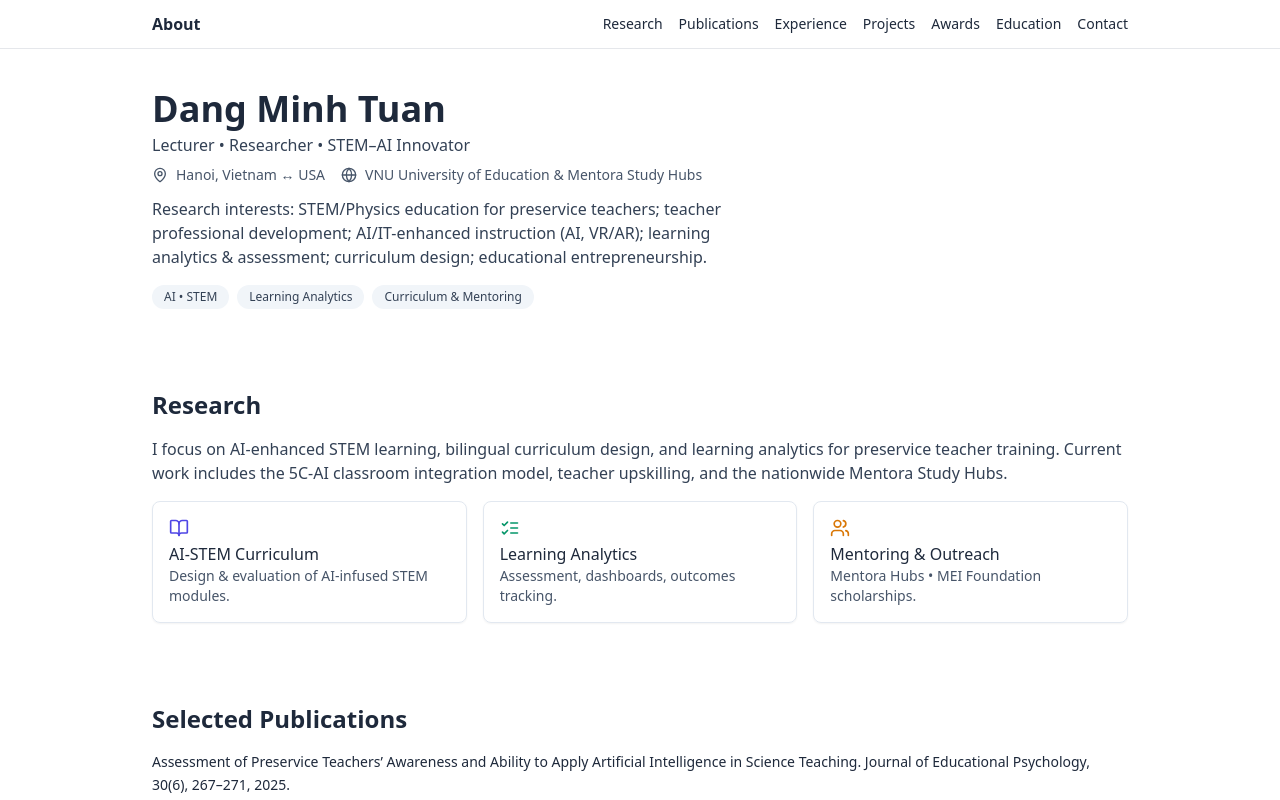
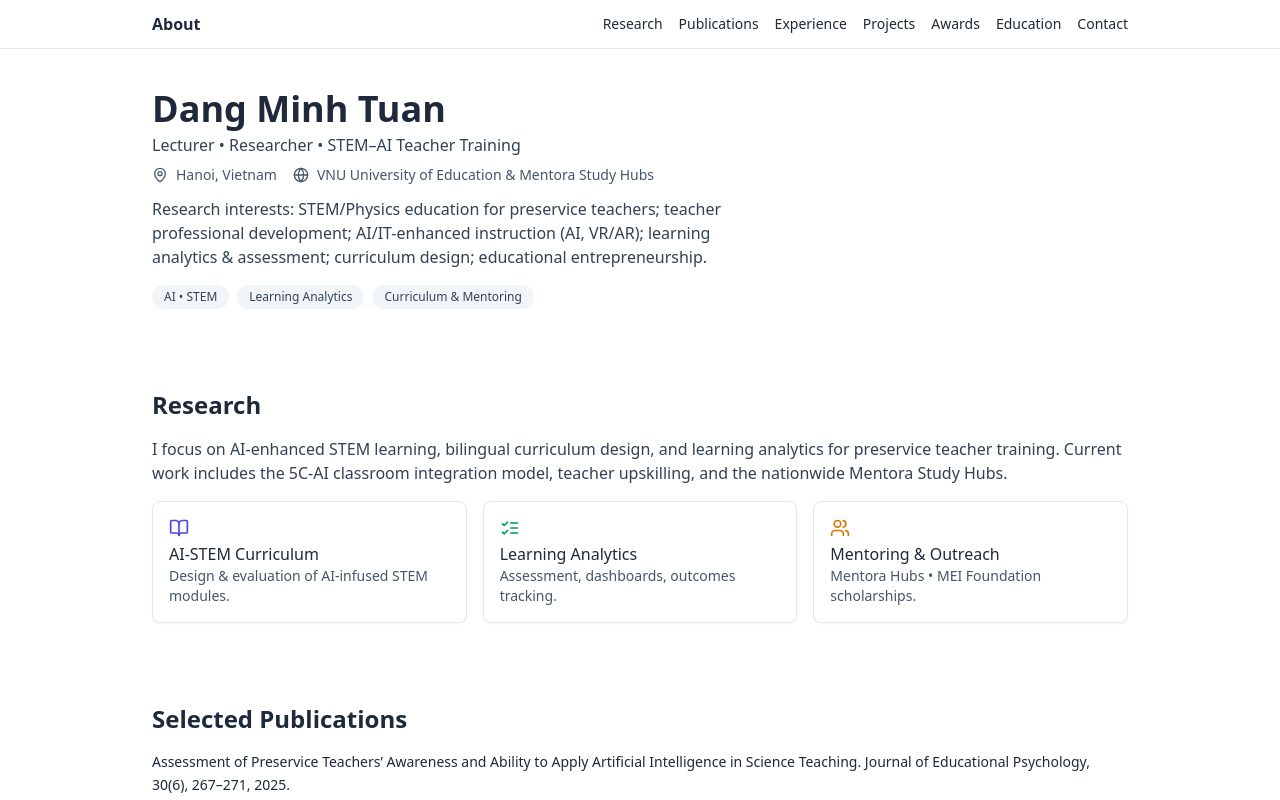
Before and after one commit to Diavn/about, a React (Vite) app: page / in a window 1280 px wide. Shown: the top 800 px of the page. Built offline with nearby package versions, Linux system fonts and the light colour scheme.

Commit message:
Update PersonalBrandPage.jsx

```diff
--- a/src/PersonalBrandPage.jsx
+++ b/src/PersonalBrandPage.jsx
@@ -49,11 +49,11 @@ export default function AboutPage() {
   <Container>
       <div className="max-w-prose">
         <h1 className="text-3xl md:text-4xl font-bold leading-tight">Dang Minh Tuan</h1>
-        <p className="mt-1 text-slate-700">Lecturer • Researcher • STEM–AI Innovator</p>
+        <p className="mt-1 text-slate-700">Lecturer • Researcher • STEM–AI Teacher Training</p>
 
         <div className="mt-2 flex flex-wrap items-center gap-x-4 gap-y-1 text-sm text-slate-600">
           <span className="inline-flex items-center gap-2">
-            <MapPin className="w-4 h-4"/> Hanoi, Vietnam ↔ USA
+            <MapPin className="w-4 h-4"/> Hanoi, Vietnam
           </span>
           <span className="inline-flex items-center gap-2">
             <Globe className="w-4 h-4"/> VNU University of Education & Mentora Study Hubs
@@ -202,7 +202,7 @@ export default function AboutPage() {
           <Section id="contact" title="Contact">
             <div className="flex flex-wrap items-center gap-4 text-sm">
               <a className="inline-flex items-center gap-2 underline" href="mailto:youremail@example.com">
-                <Mail className="w-4 h-4"/> tuandang@vnu.edu.vn or minhtuan.dang@gmail.com
+                <Mail className="w-4 h-4"/> tuandang@vnu.edu.vn
               </a>
               <a className="inline-flex items-center gap-2 underline" href="#" target="_blank" rel="noreferrer">
                 <Globe className="w-4 h-4"/> ORCID https://orcid.org/0000-0002-4103-1685
```
